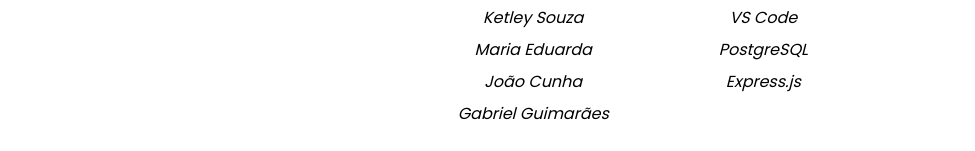
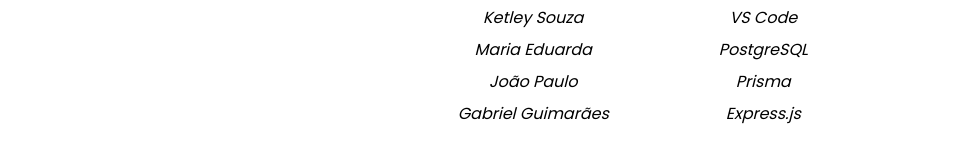
Before and after one commit to AlostXD/Vortex, a Next.js app: page / in a window 1280 px wide. Shown: the part 1558-1709 px from the top of the page, without its empty margins (152-1127 px from the left). Built offline with nearby package versions, Linux system fonts and the light colour scheme.

Commit message:
Finalização para apresentação

```diff
--- a/src/app/components/footer.tsx
+++ b/src/app/components/footer.tsx
@@ -18,7 +18,7 @@
                     <h4 className="font-bold">Equipe de Desenvolvimento</h4>
                     <p className="italic">Ketley Souza</p>
                     <p className="italic">Maria Eduarda</p>
-                    <p className="italic">João Cunha</p>
+                    <p className="italic">João Paulo</p>
                     <p className="italic">Gabriel Guimarães</p>
                 </li>
                 <li className="p-3 flex flex-col gap-2">
@@ -28,6 +28,7 @@
                     <p className="italic">Next.js</p>
                     <p className="italic">VS Code</p>
                     <p className="italic">PostgreSQL</p>
+                    <p className="italic">Prisma</p>
                     <p className="italic">Express.js</p>
                 </li>
             </div>
```
